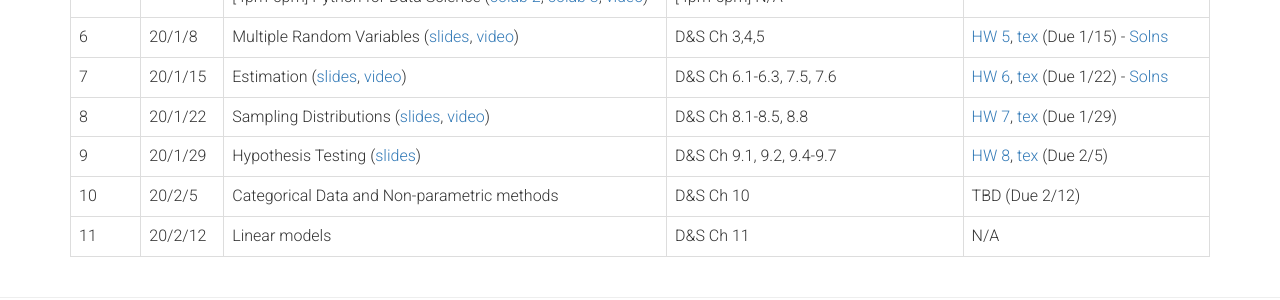
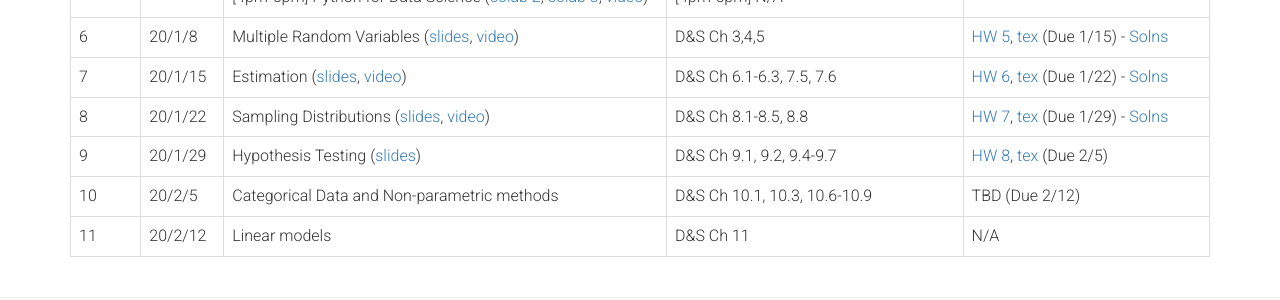
Before and after one commit to talisstats/talisstats.github.io, a Jekyll site: the page syllabus.html, which Jekyll copies as it is, in a window 1280 px wide. Shown: the part 1023-1323 px from the top of the page. Built offline with Jekyll 4.4.1, drawn with Linux system fonts in a browser that asks for light colours; nearby versions of some CDN libraries.

Commit message:
Adds hw7_solns

```diff
--- a/syllabus.html
+++ b/syllabus.html
@@ -201,7 +201,7 @@
       D&S Ch 8.1-8.5, 8.8
     </td>
     <td>
-      <a href="assets/hw/hw7.pdf">HW 7</a>, <a href="assets/hw/hw7.tex">tex</a> (Due 1/29)
+      <a href="assets/hw/hw7.pdf">HW 7</a>, <a href="assets/hw/hw7.tex">tex</a> (Due 1/29) - <a href="assets/hw/hw7_soln.pdf">Solns</a>
     </td>
   </tr>
 
@@ -226,7 +226,7 @@
       Categorical Data and Non-parametric methods </br>
     </td>
     <td>
-      D&S Ch 10
+      D&S Ch 10.1, 10.3, 10.6-10.9
     </td>
     <td>
       TBD (Due 2/12)</br>
```
Also changed, not shown: 3 other files.
